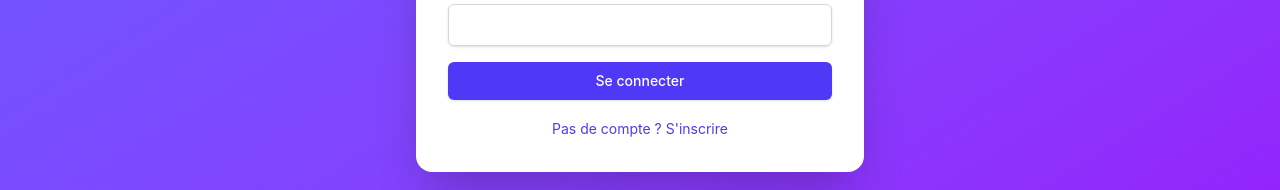
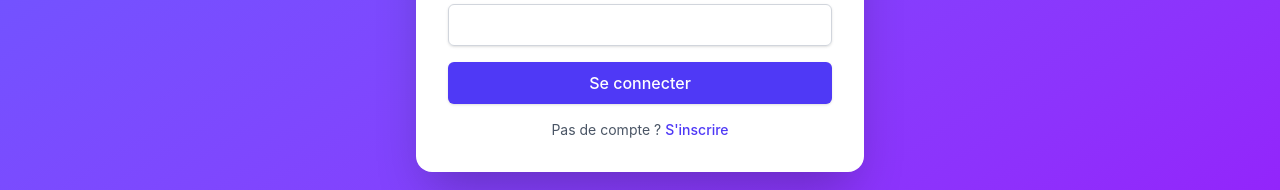
Before and after one commit to salahEddine-Admou/corerction-copy, a React app: page /login in a window 1280 px wide. Shown: the part 411-601 px from the top of the page. Built offline with nearby package versions, Linux system fonts and the light colour scheme; the HTML template or start-up script is replaced by a standard one.

Commit message:
Add loading states to Login, Dashboard, and CreateExam

```diff
--- a/src/pages/CreateExam.jsx
+++ b/src/pages/CreateExam.jsx
@@ -1,9 +1,10 @@
 import React, { useState } from 'react';
 import { useNavigate } from 'react-router-dom';
 import axios from 'axios';
-import { ArrowLeft, Plus, Save, Trash2 } from 'lucide-react';
+import { ArrowLeft, Plus, Save, Trash2, Loader2 } from 'lucide-react';
 
 const CreateExam = () => {
+  const [loading, setLoading] = useState(false);
   const [title, setTitle] = useState('');
   const [description, setDescription] = useState('');
   const [questions, setQuestions] = useState([
@@ -29,9 +30,11 @@ const CreateExam = () => {
 
   const handleSubmit = async (e) => {
     e.preventDefault();
+    setLoading(true);
     try {
       const formattedQuestions = questions.map(q => ({
         ...q,
+        points: Number(q.points),
         expectedKeywords: q.expectedKeywords.split(',').map(k => k.trim()).filter(k => k)
       }));
 
@@ -42,7 +45,9 @@ const CreateExam = () => {
       );
       navigate('/dashboard');
     } catch (err) {
-      alert('Error creating exam');
+      alert('Erreur lors de la création');
+    } finally {
+      setLoading(false);
     }
   };
 
@@ -141,8 +146,13 @@ const CreateExam = () => {
             </div>
 
             <div className="pt-6">
-              <button type="submit" className="w-full bg-indigo-600 text-white font-bold py-3 px-4 rounded-xl hover:bg-indigo-700 shadow-lg flex justify-center items-center transition-transform hover:scale-[1.02]">
-                <Save className="h-5 w-5 mr-2" /> Enregistrer l'examen
+              <button
+                type="submit"
+                disabled={loading}
+                className="w-full flex justify-center items-center py-4 px-4 border border-transparent rounded-xl shadow-lg text-lg font-bold text-white bg-indigo-600 hover:bg-indigo-700 transition-colors disabled:opacity-50"
+              >
+                {loading ? <Loader2 className="h-6 w-6 mr-2 animate-spin" /> : <Save className="h-6 w-6 mr-2" />}
+                {loading ? 'Création en cours...' : "Enregistrer l'Examen"}
               </button>
             </div>
           </form>
--- a/src/pages/Dashboard.jsx
+++ b/src/pages/Dashboard.jsx
@@ -1,19 +1,25 @@
 import React, { useEffect, useState } from 'react';
 import { useNavigate, Link } from 'react-router-dom';
 import axios from 'axios';
-import { LogOut, Plus, FileText, Users } from 'lucide-react';
+import { LogOut, Plus, FileText, Users, Loader2 } from 'lucide-react';
 
 const Dashboard = () => {
   const [exams, setExams] = useState([]);
   const [students, setStudents] = useState([]);
+  const [loading, setLoading] = useState(true);
   const navigate = useNavigate();
 
   useEffect(() => {
     const fetchData = async () => {
       try {
         const token = localStorage.getItem('token');
+        if (!token) {
+          navigate('/login');
+          return;
+        }
         const headers = { 'x-auth-token': token };
 
+        setLoading(true);
         const [examsRes, studentsRes] = await Promise.all([
           axios.get('https://coorection-copy-server.vercel.app/api/exams', { headers }),
           axios.get('https://coorection-copy-server.vercel.app/api/students', { headers })
@@ -25,15 +31,26 @@ const Dashboard = () => {
         if (err.response?.status === 401) {
           handleLogout();
         }
+      } finally {
+        setLoading(false);
       }
     };
     fetchData();
-  }, []);
+  }, [navigate]);
 
   const handleLogout = () => {
     localStorage.removeItem('token');
     navigate('/login');
   };
+
+  if (loading) {
+    return (
+      <div className="min-h-screen flex flex-col items-center justify-center bg-gray-50">
+        <Loader2 className="h-12 w-12 text-indigo-600 animate-spin mb-4" />
+        <p className="text-gray-600 font-medium text-lg">Chargement de vos données...</p>
+      </div>
+    );
+  }
 
   return (
     <div className="min-h-screen bg-slate-50">
--- a/src/pages/Login.jsx
+++ b/src/pages/Login.jsx
@@ -1,21 +1,26 @@
 import React, { useState } from 'react';
 import { useNavigate } from 'react-router-dom';
 import axios from 'axios';
+import { Loader2 } from 'lucide-react';
 
 const Login = () => {
   const [isLogin, setIsLogin] = useState(true);
   const [formData, setFormData] = useState({ name: '', email: '', password: '' });
+  const [loading, setLoading] = useState(false);
   const navigate = useNavigate();
 
   const handleSubmit = async (e) => {
     e.preventDefault();
+    setLoading(true);
     try {
       const endpoint = isLogin ? '/api/auth/login' : '/api/auth/register';
       const res = await axios.post(`https://coorection-copy-server.vercel.app${endpoint}`, formData);
       localStorage.setItem('token', res.data.token);
       navigate('/dashboard');
     } catch (err) {
-      alert('Error: ' + (err.response?.data?.msg || 'Server Error'));
+      alert(err.response?.data?.msg || 'Erreur');
+    } finally {
+      setLoading(false);
     }
   };
 
@@ -25,57 +30,64 @@ const Login = () => {
         <h2 className="text-3xl font-bold text-center text-gray-800 mb-6">
           {isLogin ? 'Connexion' : 'Inscription'}
         </h2>
+
         <form onSubmit={handleSubmit} className="space-y-4">
           {!isLogin && (
             <div>
-              <label className="block text-sm font-medium text-gray-700">Nom complet</label>
+              <label className="block text-sm font-medium text-gray-700">Nom</label>
               <input
                 type="text"
+                required
                 className="mt-1 block w-full px-3 py-2 border border-gray-300 rounded-md shadow-sm focus:outline-none focus:ring-indigo-500 focus:border-indigo-500"
                 value={formData.name}
                 onChange={e => setFormData({...formData, name: e.target.value})}
-                required={!isLogin}
-                autoComplete="name"
               />
             </div>
           )}
+
           <div>
             <label className="block text-sm font-medium text-gray-700">Email</label>
             <input
               type="email"
+              required
               className="mt-1 block w-full px-3 py-2 border border-gray-300 rounded-md shadow-sm focus:outline-none focus:ring-indigo-500 focus:border-indigo-500"
               value={formData.email}
+              autoComplete="username"
               onChange={e => setFormData({...formData, email: e.target.value})}
-              required
-              autoComplete="username"
             />
           </div>
+
           <div>
             <label className="block text-sm font-medium text-gray-700">Mot de passe</label>
             <input
               type="password"
+              required
               className="mt-1 block w-full px-3 py-2 border border-gray-300 rounded-md shadow-sm focus:outline-none focus:ring-indigo-500 focus:border-indigo-500"
               value={formData.password}
+              autoComplete="current-password"
               onChange={e => setFormData({...formData, password: e.target.value})}
-              required
-              autoComplete={isLogin ? "current-password" : "new-password"}
             />
           </div>
+
           <button
             type="submit"
-            className="w-full flex justify-center py-2 px-4 border border-transparent rounded-md shadow-sm text-sm font-medium text-white bg-indigo-600 hover:bg-indigo-700 focus:outline-none focus:ring-2 focus:ring-offset-2 focus:ring-indigo-500 transition-colors"
+            disabled={loading}
+            className="w-full flex justify-center items-center py-2 px-4 border border-transparent rounded-md shadow-sm text-white bg-indigo-600 hover:bg-indigo-700 focus:outline-none focus:ring-2 focus:ring-offset-2 focus:ring-indigo-500 font-medium disabled:opacity-50 transition-all"
           >
-            {isLogin ? 'Se connecter' : "S'inscrire"}
+            {loading ? <Loader2 className="animate-spin h-5 w-5 mr-2" /> : (isLogin ? 'Se connecter' : "S'inscrire")}
           </button>
         </form>
-        <div className="mt-4 text-center">
+
+        <p className="mt-4 text-center text-sm text-gray-600">
+          {isLogin ? "Pas de compte ?" : "Déjà un compte ?"}
           <button
+            type="button"
             onClick={() => setIsLogin(!isLogin)}
-            className="text-sm text-indigo-600 hover:text-indigo-500"
+            className="font-medium text-indigo-600 hover:text-indigo-500 ml-1 focus:outline-none"
           >
-            {isLogin ? "Pas de compte ? S'inscrire" : "Déjà un compte ? Se connecter"}
+            {isLogin ? "S'inscrire" : "Se connecter"}
           </button>
-        </div>
+        </p>
       </div>
     </div>
   );
```
